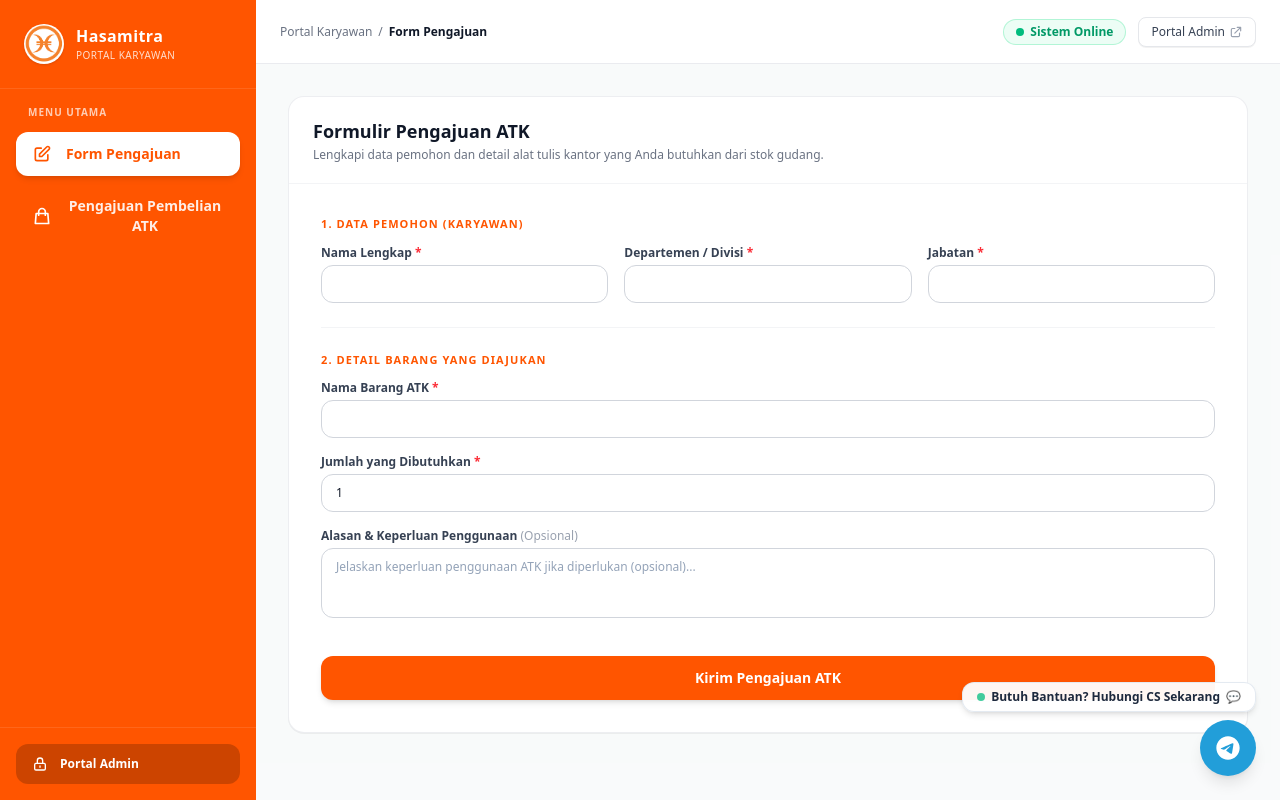
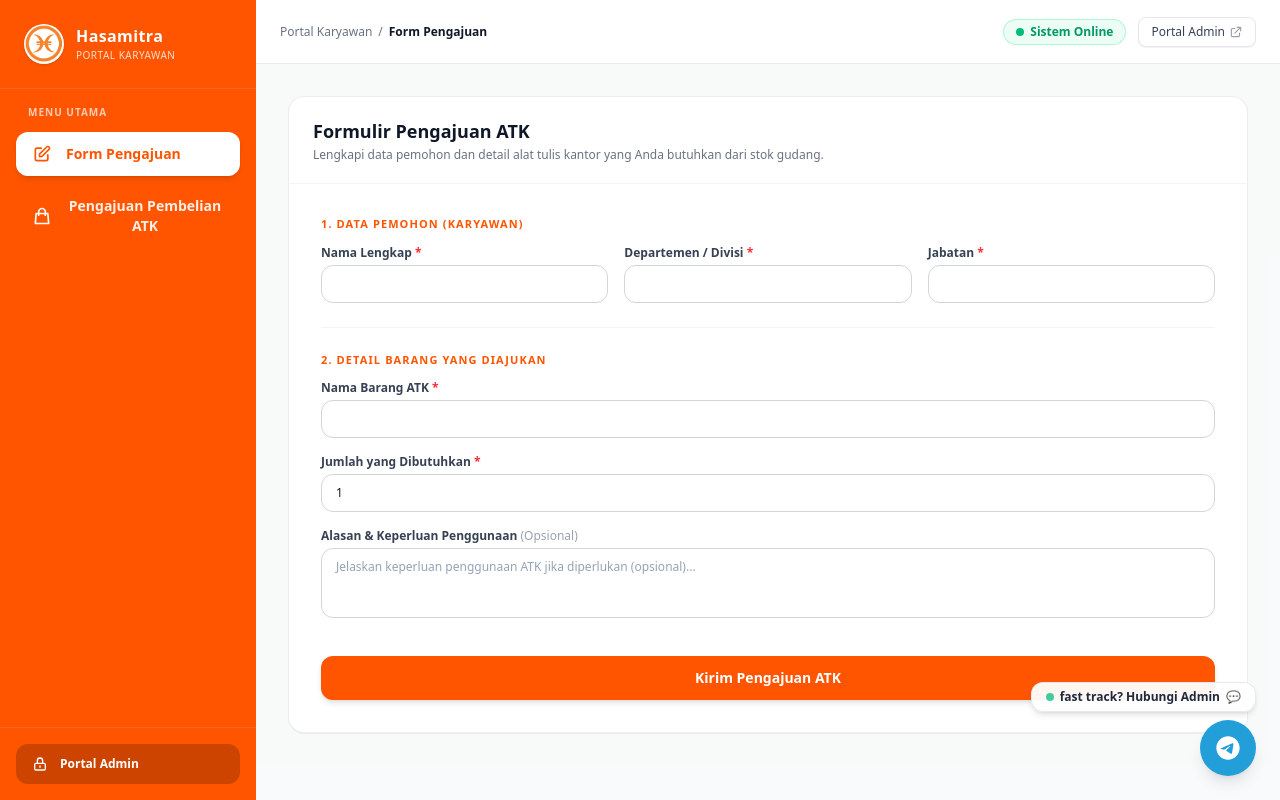
Before and after one commit to MuhammadArif-bin1/Pengajuan-ATK, a Next.js app: page / in a window 1280 px wide. Built offline with nearby package versions, Linux system fonts and the light colour scheme.

Commit message:
chore: update telegram floating text to 'fast track? Hubungi Admin'

```diff
--- a/src/app/page.tsx
+++ b/src/app/page.tsx
@@ -701,7 +701,7 @@ export default function PublicUserPortalPage() {
           className="bg-white/95 hover:bg-white text-slate-800 hover:text-[#229ED9] text-[11px] sm:text-xs font-bold px-3.5 py-1.5 rounded-xl shadow-md hover:shadow-lg border border-slate-200/90 transition-all flex items-center gap-1.5 cursor-pointer group"
         >
           <span className="w-2 h-2 rounded-full bg-emerald-500 animate-pulse shrink-0" />
-          <span>Butuh Bantuan? Hubungi CS Sekarang</span>
+          <span>fast track? Hubungi Admin</span>
           <span className="text-[#229ED9] text-xs">💬</span>
         </a>
 
```
